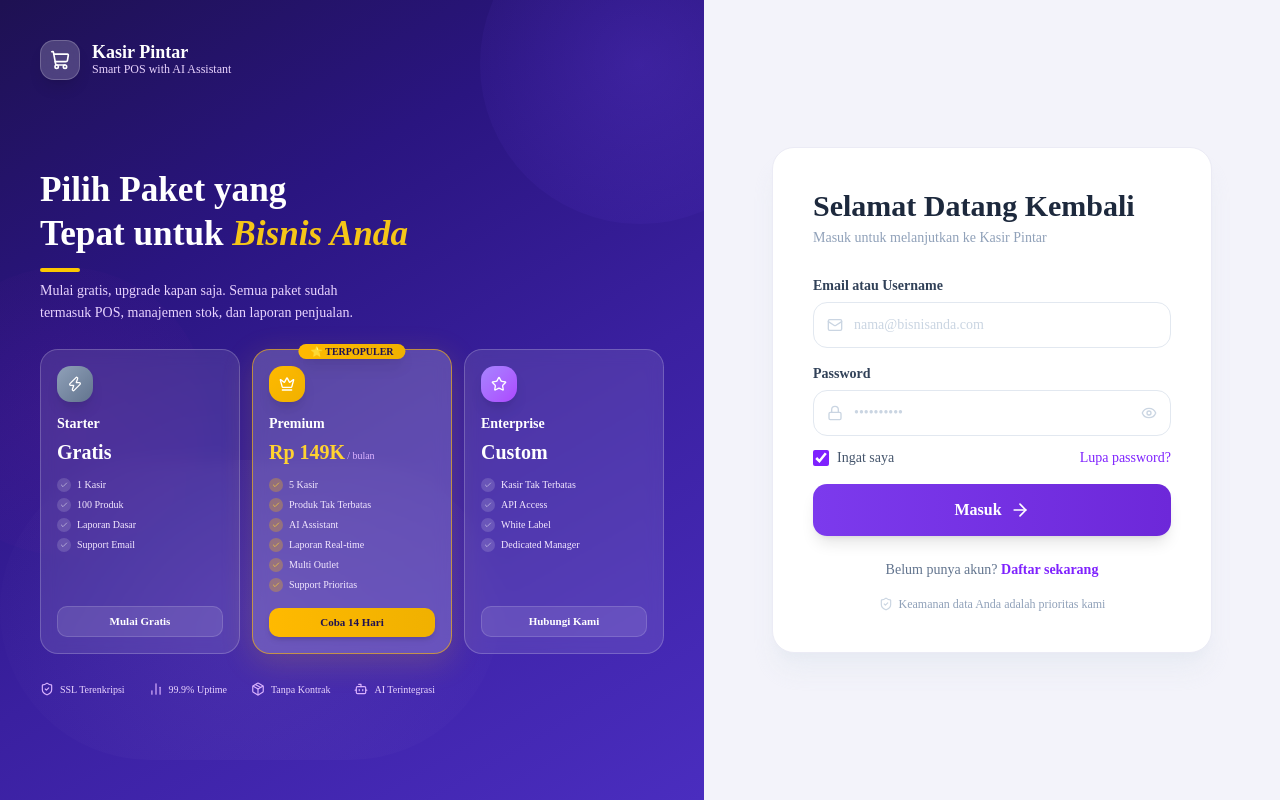
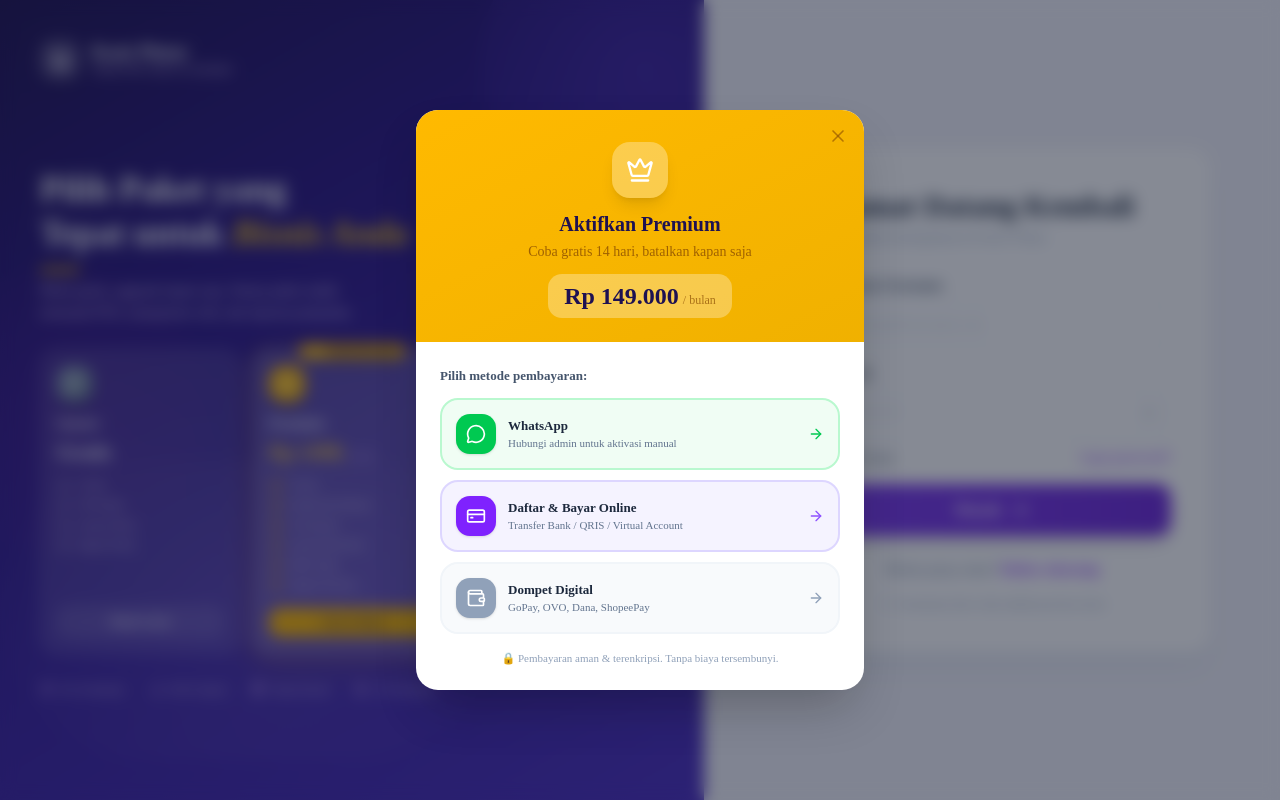
Before and after one commit to marenoarkapratama182-hue/kasir2, a Next.js app: page /login in a window 1280 px wide. Both pictures are taken after a click on the button "Coba 14 Hari". Built offline with nearby package versions, Linux system fonts and the light colour scheme.

Commit message:
feat: add working subscription button handlers with modals

```diff
--- a/src/app/login/page.tsx
+++ b/src/app/login/page.tsx
@@ -6,7 +6,8 @@ import { createClient } from "@/utils/supabase/client";
 import {
   Loader2, Lock, Mail, Eye, EyeOff,
   BarChart2, Package, ShieldCheck,
-  ArrowRight, Bot, ShoppingCart, Check, Crown, Zap, Star
+  ArrowRight, Bot, ShoppingCart, Check, Crown, Zap, Star,
+  X, Phone, MessageCircle, CreditCard, Wallet
 } from "lucide-react";
 import Link from "next/link";
 
@@ -17,6 +18,7 @@ export default function LoginPage() {
   const [remember, setRemember] = useState(true);
   const [error, setError] = useState<string | null>(null);
   const [loading, setLoading] = useState(false);
+  const [subModal, setSubModal] = useState<null | 'premium' | 'enterprise'>(null);
   const router = useRouter();
 
   const handleLogin = async (e: React.FormEvent) => {
@@ -54,6 +56,7 @@ export default function LoginPage() {
       features: ["1 Kasir", "100 Produk", "Laporan Dasar", "Support Email"],
       cta: "Mulai Gratis",
       popular: false,
+      action: () => router.push("/register"),
     },
     {
       name: "Premium",
@@ -66,6 +69,7 @@ export default function LoginPage() {
       features: ["5 Kasir", "Produk Tak Terbatas", "AI Assistant", "Laporan Real-time", "Multi Outlet", "Support Prioritas"],
       cta: "Coba 14 Hari",
       popular: true,
+      action: () => setSubModal('premium'),
     },
     {
       name: "Enterprise",
@@ -78,6 +82,7 @@ export default function LoginPage() {
       features: ["Kasir Tak Terbatas", "API Access", "White Label", "Dedicated Manager"],
       cta: "Hubungi Kami",
       popular: false,
+      action: () => setSubModal('enterprise'),
     },
   ];
 
@@ -171,7 +176,8 @@ export default function LoginPage() {
 
                 {/* CTA */}
                 <button
-                  className={`mt-4 w-full py-1.5 rounded-lg text-[11px] font-bold transition-all ${
+                  onClick={plan.action}
+                  className={`mt-4 w-full py-1.5 rounded-lg text-[11px] font-bold transition-all active:scale-95 cursor-pointer ${
                     plan.popular
                       ? "bg-gradient-to-r from-amber-400 to-yellow-500 text-[#1e1152] hover:brightness-110 shadow-md"
                       : "bg-white/10 text-white hover:bg-white/20 border border-white/15"
@@ -199,6 +205,136 @@ export default function LoginPage() {
           </div>
         </div>
       </div>
+
+      {/* ═══ SUBSCRIPTION MODALS ═══ */}
+      {subModal && (
+        <div className="fixed inset-0 z-[200] flex items-center justify-center bg-slate-900/50 backdrop-blur-sm" onClick={() => setSubModal(null)}>
+          <div className="bg-white rounded-3xl shadow-2xl w-full max-w-md mx-4 overflow-hidden" onClick={e => e.stopPropagation()}>
+
+            {/* PREMIUM MODAL */}
+            {subModal === 'premium' && (
+              <>
+                <div className="relative bg-gradient-to-br from-amber-400 to-yellow-500 px-6 pt-8 pb-6 text-center">
+                  <button onClick={() => setSubModal(null)} className="absolute top-4 right-4 text-yellow-800/60 hover:text-yellow-900 transition-colors">
+                    <X className="w-5 h-5" />
+                  </button>
+                  <div className="w-14 h-14 bg-white/30 rounded-2xl flex items-center justify-center mx-auto mb-3 shadow-lg">
+                    <Crown className="w-7 h-7 text-white" />
+                  </div>
+                  <h3 className="text-xl font-extrabold text-[#1e1152]">Aktifkan Premium</h3>
+                  <p className="text-yellow-800/80 text-sm mt-1">Coba gratis 14 hari, batalkan kapan saja</p>
+                  <div className="mt-3 inline-flex items-baseline gap-1 bg-white/30 rounded-xl px-4 py-1.5">
+                    <span className="text-2xl font-extrabold text-[#1e1152]">Rp 149.000</span>
+                    <span className="text-yellow-800/70 text-xs">/ bulan</span>
+                  </div>
+                </div>
+                <div className="p-6">
+                  <p className="text-[13px] font-semibold text-slate-600 mb-3">Pilih metode pembayaran:</p>
+                  <div className="flex flex-col gap-2.5">
+                    <a
+                      href="https://wa.me/6281234567890?text=Halo%2C%20saya%20ingin%20berlangganan%20Kasir%20Pintar%20Premium"
+                      target="_blank"
+                      rel="noreferrer"
+                      className="flex items-center gap-3 p-3.5 border-2 border-green-200 bg-green-50 rounded-2xl hover:bg-green-100 transition-colors group"
+                    >
+                      <div className="w-10 h-10 bg-green-500 rounded-xl flex items-center justify-center flex-shrink-0 shadow">
+                        <MessageCircle className="w-5 h-5 text-white" />
+                      </div>
+                      <div className="flex-1">
+                        <p className="text-[13px] font-bold text-slate-800">WhatsApp</p>
+                        <p className="text-[11px] text-slate-500">Hubungi admin untuk aktivasi manual</p>
+                      </div>
+                      <ArrowRight className="w-4 h-4 text-green-500 group-hover:translate-x-1 transition-transform" />
+                    </a>
+                    <button
+                      className="flex items-center gap-3 p-3.5 border-2 border-violet-200 bg-violet-50 rounded-2xl hover:bg-violet-100 transition-colors group"
+                      onClick={() => { setSubModal(null); router.push("/register"); }}
+                    >
+                      <div className="w-10 h-10 bg-violet-600 rounded-xl flex items-center justify-center flex-shrink-0 shadow">
+                        <CreditCard className="w-5 h-5 text-white" />
+                      </div>
+                      <div className="flex-1 text-left">
+                        <p className="text-[13px] font-bold text-slate-800">Daftar & Bayar Online</p>
+                        <p className="text-[11px] text-slate-500">Transfer Bank / QRIS / Virtual Account</p>
+                      </div>
+                      <ArrowRight className="w-4 h-4 text-violet-500 group-hover:translate-x-1 transition-transform" />
+                    </button>
+                    <button
+                      className="flex items-center gap-3 p-3.5 border-2 border-slate-100 bg-slate-50 rounded-2xl hover:bg-slate-100 transition-colors group"
+                      onClick={() => { setSubModal(null); router.push("/register"); }}
+                    >
+                      <div className="w-10 h-10 bg-slate-400 rounded-xl flex items-center justify-center flex-shrink-0 shadow">
+                        <Wallet className="w-5 h-5 text-white" />
+                      </div>
+                      <div className="flex-1 text-left">
+                        <p className="text-[13px] font-bold text-slate-800">Dompet Digital</p>
+                        <p className="text-[11px] text-slate-500">GoPay, OVO, Dana, ShopeePay</p>
+                      </div>
+                      <ArrowRight className="w-4 h-4 text-slate-400 group-hover:translate-x-1 transition-transform" />
+                    </button>
+                  </div>
+                  <p className="text-center text-[11px] text-slate-400 mt-4">
+                    🔒 Pembayaran aman & terenkripsi. Tanpa biaya tersembunyi.
+                  </p>
+                </div>
+              </>
+            )}
+
+            {/* ENTERPRISE MODAL */}
+            {subModal === 'enterprise' && (
+              <>
+                <div className="relative bg-gradient-to-br from-violet-600 to-purple-700 px-6 pt-8 pb-6 text-center">
+                  <button onClick={() => setSubModal(null)} className="absolute top-4 right-4 text-white/60 hover:text-white transition-colors">
+                    <X className="w-5 h-5" />
+                  </button>
+                  <div className="w-14 h-14 bg-white/20 rounded-2xl flex items-center justify-center mx-auto mb-3 shadow-lg">
+                    <Star className="w-7 h-7 text-white" />
+                  </div>
+                  <h3 className="text-xl font-extrabold text-white">Paket Enterprise</h3>
+                  <p className="text-purple-200 text-sm mt-1">Solusi khusus untuk bisnis besar & korporat</p>
+                </div>
+                <div className="p-6">
+                  <p className="text-[13px] text-slate-600 mb-4">Tim kami siap membantu menyesuaikan solusi terbaik untuk kebutuhan bisnis Anda.</p>
+                  <div className="flex flex-col gap-2.5">
+                    <a
+                      href="https://wa.me/6281234567890?text=Halo%2C%20saya%20tertarik%20dengan%20Paket%20Enterprise%20Kasir%20Pintar"
+                      target="_blank"
+                      rel="noreferrer"
+                      className="flex items-center gap-3 p-3.5 border-2 border-green-200 bg-green-50 rounded-2xl hover:bg-green-100 transition-colors group"
+                    >
+                      <div className="w-10 h-10 bg-green-500 rounded-xl flex items-center justify-center flex-shrink-0 shadow">
+                        <MessageCircle className="w-5 h-5 text-white" />
+                      </div>
+                      <div className="flex-1">
+                        <p className="text-[13px] font-bold text-slate-800">Chat WhatsApp</p>
+                        <p className="text-[11px] text-slate-500">Respon cepat, tersedia 08.00–22.00 WIB</p>
+                      </div>
+                      <ArrowRight className="w-4 h-4 text-green-500 group-hover:translate-x-1 transition-transform" />
+                    </a>
+                    <a
+                      href="tel:+6281234567890"
+                      className="flex items-center gap-3 p-3.5 border-2 border-blue-100 bg-blue-50 rounded-2xl hover:bg-blue-100 transition-colors group"
+                    >
+                      <div className="w-10 h-10 bg-blue-500 rounded-xl flex items-center justify-center flex-shrink-0 shadow">
+                        <Phone className="w-5 h-5 text-white" />
+                      </div>
+                      <div className="flex-1">
+                        <p className="text-[13px] font-bold text-slate-800">Telepon Langsung</p>
+                        <p className="text-[11px] text-slate-500">+62 812-3456-7890</p>
+                      </div>
+                      <ArrowRight className="w-4 h-4 text-blue-500 group-hover:translate-x-1 transition-transform" />
+                    </a>
+                  </div>
+                  <div className="mt-4 p-3 bg-violet-50 border border-violet-100 rounded-2xl">
+                    <p className="text-[12px] text-violet-700 font-semibold text-center">✨ Konsultasi gratis & demo produk tersedia</p>
+                  </div>
+                </div>
+              </>
+            )}
+
+          </div>
+        </div>
+      )}
 
       {/* ═══ RIGHT PANEL ═══ */}
       <div className="flex-1 flex items-center justify-center p-8" style={{ background: "#f3f3fa" }}>
```
